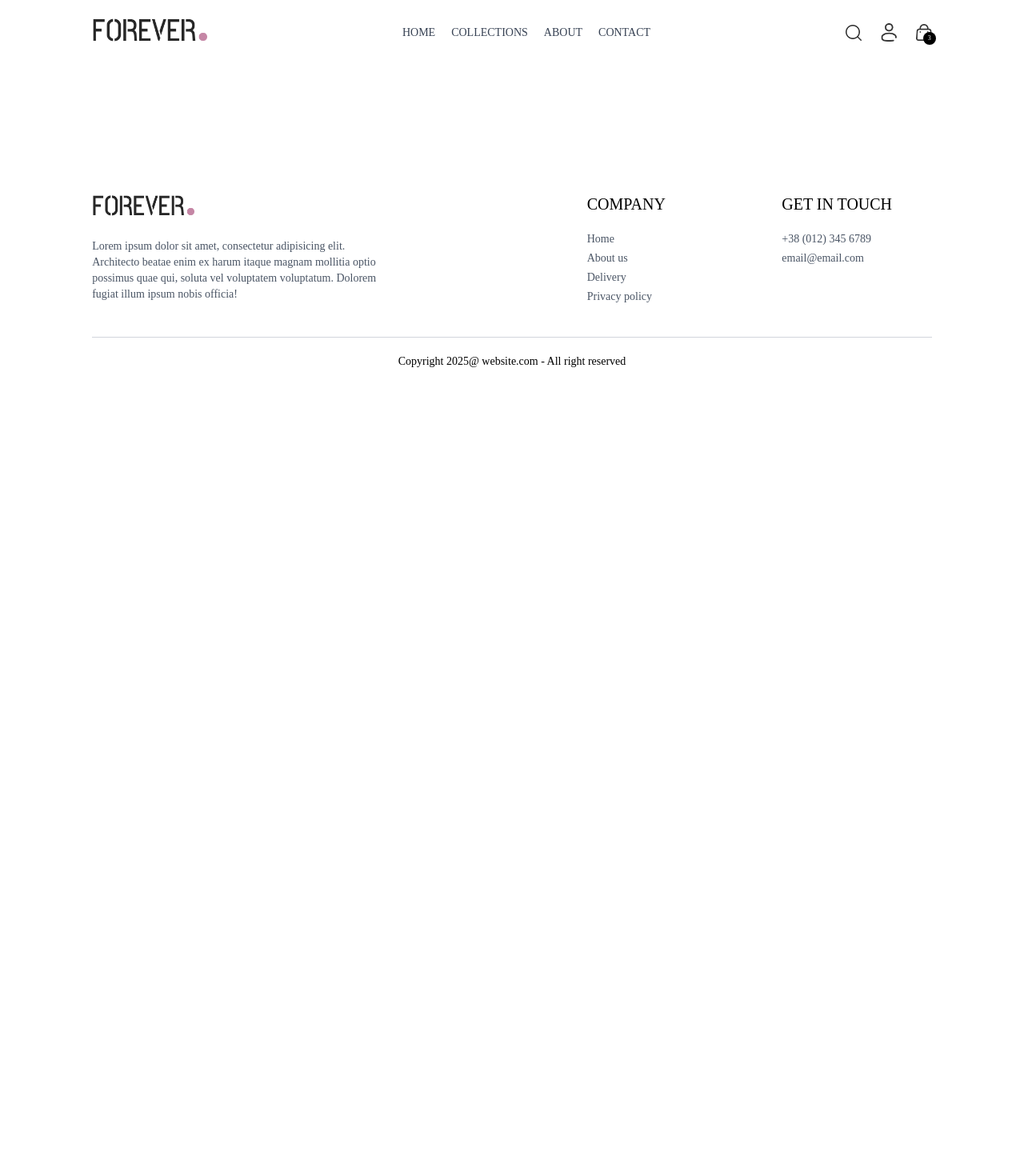
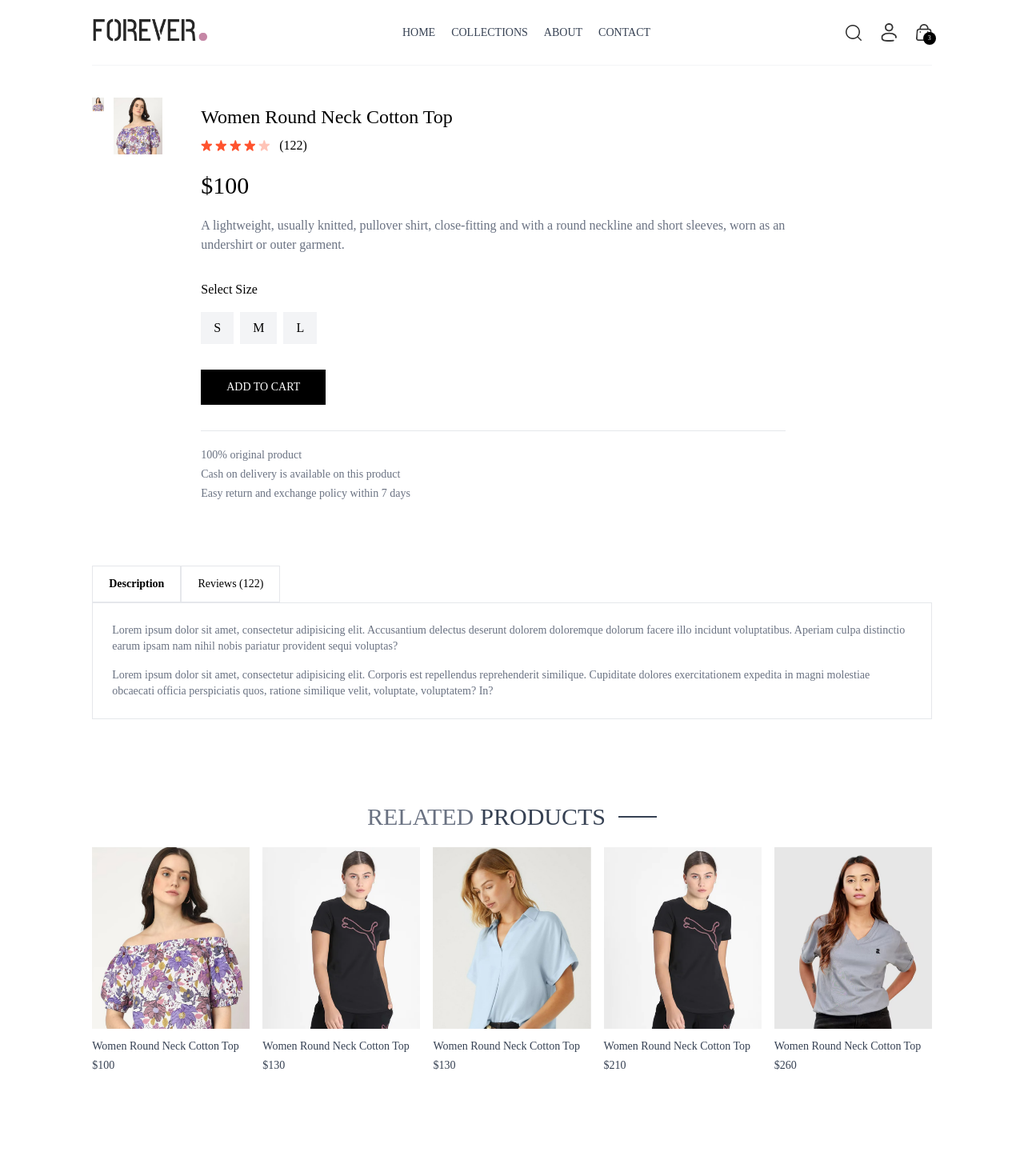
Before and after one commit to ruslansymonenko/ecommerce-client, a React (Vite) app: page /product/aaaaa in a window 1280 px wide. Shown: the top 1470 px of the page at 80% size. Before the commit the page ends 800 px from the top, so only its background shows below. Built offline with nearby package versions, Linux system fonts and the light colour scheme.

Commit message:
created page with product data

```diff
--- a/src/App.jsx
+++ b/src/App.jsx
@@ -11,11 +11,13 @@
 import Orders from './pages/Orders.jsx';
 import Navbar from './components/Navbar.jsx';
 import Footer from './components/Footer.jsx';
+import SearchBar from './components/SearchBar.jsx';
 
 const App = () => {
   return (
     <div className="px-4 sm:px-[5vw] md:px-[7vw] lg:px-[9vw]">
       <Navbar />
+      <SearchBar />
       <Routes>
         <Route path="/" element={<Home />} />
         <Route path="/collections" element={<Collections />} />
--- a/src/components/Hero.jsx
+++ b/src/components/Hero.jsx
@@ -3,7 +3,7 @@
 
 const Hero = () => {
   return (
-    <section className="flex flex-col sm:flex-row border border-gray-400">
+    <section className="flex flex-col sm:flex-row border border-gray-200">
       <div className="w-full sm:w-1/2 flex items-center justify-center py-10 sm:py-0">
         <div className="text-[#414141]">
           <div className="flex items-center gap-2">
--- a/src/components/Navbar.jsx
+++ b/src/components/Navbar.jsx
@@ -1,9 +1,20 @@
-import React, { useState } from 'react';
+import React, { useContext, useState } from 'react';
 import { assets } from '../assets/assets.js';
-import { Link, NavLink } from 'react-router-dom';
+import { Link, NavLink, useLocation, useNavigate } from 'react-router-dom';
+import { ShopContext } from '../context/ShopContext.jsx';
 
 const Navbar = () => {
   const [visible, setVisible] = useState(false);
+  const { setShowSearch } = useContext(ShopContext);
+  const location = useLocation();
+  const navigate = useNavigate();
+
+  const handleSearchClick = () => {
+    if (!location.pathname.includes('collections')) {
+      navigate('/collections');
+    }
+    setShowSearch(true);
+  };
 
   return (
     <div className="flex items-center justify-between py-5 font-medium">
@@ -31,7 +42,12 @@
       </ul>
 
       <div className="flex items-center gap-6">
-        <img className="w-5 cursor-pointer" src={assets.search_icon} alt="search" />
+        <img
+          className="w-5 cursor-pointer"
+          src={assets.search_icon}
+          alt="search"
+          onClick={handleSearchClick}
+        />
 
         <div className="group relative">
           <img className="w-5 cursor-pointer" src={assets.profile_icon} alt="profile" />
--- a/src/components/ProductItem.jsx
+++ b/src/components/ProductItem.jsx
@@ -2,7 +2,7 @@
 import { ShopContext } from '../context/ShopContext.jsx';
 import { Link } from 'react-router-dom';
 
-const ProductItem = ({ id, image, price }) => {
+const ProductItem = ({ id, name, image, price }) => {
   const { currency } = useContext(ShopContext);
 
   return (
--- /dev/null
+++ b/src/components/RelatedProducts.jsx
@@ -0,0 +1,40 @@
+import React, { useContext, useEffect, useState } from 'react';
+import { ShopContext } from '../context/ShopContext.jsx';
+import Title from './Title.jsx';
+import ProductItem from './ProductItem.jsx';
+
+const RelatedProducts = ({ category, subcategory }) => {
+  const { products } = useContext(ShopContext);
+  const [relatedProducts, setRelatedProducts] = useState([]);
+
+  useEffect(() => {
+    if (products.length > 0) {
+      const foundedProducts = products.filter(
+        (item) => item.category === category && item.subCategory === subcategory,
+      );
+
+      setRelatedProducts(foundedProducts.slice(0, 5));
+    }
+  }, [products, category, subcategory]);
+
+  return (
+    <section className="my-24">
+      <div className="text-center text-3xl py-2">
+        <Title titleStart="RELATED" titleEnd="PRODUCTS"></Title>
+      </div>
+      <div className="grid grid-cols-2 sm:grid-cols-3 md:grid-cols-4 lg:grid-cols-5 gap-4 gap-y-6">
+        {relatedProducts.map((item, index) => (
+          <ProductItem
+            key={index}
+            id={item._id}
+            image={item.image}
+            name={item.name}
+            price={item.price}
+          />
+        ))}
+      </div>
+    </section>
+  );
+};
+
+export default RelatedProducts;
--- /dev/null
+++ b/src/components/SearchBar.jsx
@@ -0,0 +1,39 @@
+import React, { useContext, useEffect, useState } from 'react';
+import { ShopContext } from '../context/ShopContext.jsx';
+import { assets } from '../assets/assets.js';
+import { useLocation } from 'react-router-dom';
+
+const SearchBar = () => {
+  const { search, setSearch, showSearch, setShowSearch } = useContext(ShopContext);
+  const [visible, setVisible] = useState(false);
+  const location = useLocation();
+
+  useEffect(() => {
+    setVisible(location.pathname.includes('collections') && showSearch);
+  }, [location.pathname, showSearch]);
+
+  return showSearch && visible ? (
+    <div className="border-t border-b bg-gray-50 text-center">
+      <div className="inline-flex items-center justify-center border border-gray-400 px-5 py-2 my-5 mx-3 rounded-full w-3/4 sm:w-1/2">
+        <input
+          className="flex-1 outline-none bg-inherit text-sm"
+          type="text"
+          placeholder="Search..."
+          value={search}
+          onChange={(e) => {
+            setSearch(e.target.value);
+          }}
+        />
+        <img className="w-4" src={assets.search_icon} alt="search" />
+      </div>
+      <img
+        className="inline w-3 cursor-pointer"
+        src={assets.cross_icon}
+        alt="close"
+        onClick={() => setShowSearch(false)}
+      />
+    </div>
+  ) : null;
+};
+
+export default SearchBar;
--- a/src/context/ShopContext.jsx
+++ b/src/context/ShopContext.jsx
@@ -1,4 +1,4 @@
-import { createContext } from 'react';
+import { createContext, useState } from 'react';
 import { products } from '../assets/assets.js';
 
 export const ShopContext = createContext();
@@ -6,11 +6,17 @@
 const ShopContextProvider = (props) => {
   const currency = '$';
   const delivery_fee = 10;
+  const [search, setSearch] = useState('');
+  const [showSearch, setShowSearch] = useState(false);
 
   const value = {
     products,
     currency,
     delivery_fee,
+    search,
+    setSearch,
+    showSearch,
+    setShowSearch,
   };
 
   return <ShopContext.Provider value={value}>{props.children}</ShopContext.Provider>;
--- a/src/index.css
+++ b/src/index.css
@@ -10,6 +10,10 @@
     font-family: 'Roboto Slab', serif;
 }
 
+html {
+    scroll-behavior: smooth;
+}
+
 .roboto-regular {
     font-family: "Roboto", sans-serif;
     font-optical-sizing: auto;
@@ -18,6 +22,10 @@
     font-variation-settings: "wdth" 100;
 }
 
+::-webkit-scrollbar{
+    display: none;
+}
+
 @media (max-width:640px) {
     a.active {
         background-color: black;
--- a/src/pages/Collections.jsx
+++ b/src/pages/Collections.jsx
@@ -29,7 +29,7 @@
 ];
 
 const Collections = () => {
-  const { products } = useContext(ShopContext);
+  const { products, search, showSearch } = useContext(ShopContext);
   const [showFilter, setShowFilter] = useState(false);
   const [filteredProducts, setFilteredProducts] = useState([]);
   const [categoryFilters, setCategoryFilters] = useState([]);
@@ -53,10 +53,14 @@
   };
 
   const applyFilter = () => {
-    let filteredProducts = products;
+    let filtered = products;
+
+    if (showSearch && search) {
+      filtered = filtered.filter((item) => item.name.toLowerCase().includes(search.toLowerCase()));
+    }
 
     if (categoryFilters.length > 0 || subcategoryFilters.length > 0) {
-      filteredProducts = products.filter((item) => {
+      filtered = filtered.filter((item) => {
         const categoryMatch =
           categoryFilters.length > 0 ? categoryFilters.includes(item.category) : true;
         const subcategoryMatch =
@@ -66,7 +70,7 @@
       });
     }
 
-    setFilteredProducts(filteredProducts);
+    setFilteredProducts(filtered);
   };
 
   const sortProducts = () => {
@@ -88,7 +92,7 @@
   useEffect(() => {
     applyFilter();
     setSortType('relevant');
-  }, [categoryFilters, subcategoryFilters]);
+  }, [categoryFilters, subcategoryFilters, search, showSearch]);
 
   useEffect(() => {
     sortProducts();
--- a/src/pages/Product.jsx
+++ b/src/pages/Product.jsx
@@ -1,7 +1,124 @@
-import React from 'react';
+import React, { useContext, useEffect, useState } from 'react';
+import { useParams } from 'react-router-dom';
+import { ShopContext } from '../context/ShopContext.jsx';
+import { assets } from '../assets/assets.js';
+import RelatedProducts from '../components/RelatedProducts.jsx';
 
 const Product = () => {
-  return <div></div>;
+  const { productId } = useParams();
+  const { products, currency } = useContext(ShopContext);
+  const [productData, setProductData] = useState(null);
+  const [mainImage, setMainImage] = useState('');
+  const [selectedSize, setSelectedSize] = useState('');
+
+  const getProductData = () => {
+    const foundProduct = products.find((item) => item._id === productId);
+
+    if (foundProduct) {
+      setProductData(foundProduct);
+      setMainImage(foundProduct.image[0]);
+    } else {
+      setProductData(null);
+    }
+  };
+
+  useEffect(() => {
+    getProductData();
+  }, [productId]);
+
+  useEffect(() => {
+    if (productData) {
+      window.scrollTo(0, 0);
+    }
+  }, [productData]);
+
+  return productData ? (
+    <div className="border-t-1 border-gray-100 pt-10 transition-opacity ease-in duration-500 opacity-100">
+      <section className="flex gap-12 sm:gap-12 flex-col sm:flex-row">
+        <div className="flex-1 flex flex-col-reverse gap-3 sm:flex-row">
+          <div className="flex flex-col overflow-x-auto sm:overflow-y-scroll justify-between sm:justify-normal sm:w-[18.7%] w-full">
+            {productData.image.map((item, index) => (
+              <img
+                className="w-[24%] sm:w-full sm:mb-3 flex-shrink-0 cursor-pointer"
+                src={item}
+                key={index}
+                alt="image"
+                onClick={() => setMainImage(item)}
+              />
+            ))}
+          </div>
+          <div className="w-full sm:w-[80%]">
+            <img className="w-full h-auto" src={mainImage} alt="main image" />
+          </div>
+        </div>
+
+        <div>
+          <div className="flex-1">
+            <h1 className="font-medium text-2xl mt-2">{productData.name}</h1>
+            <div className="flex items-center gap-1 mt-2">
+              <img className="w-3.5" src={assets.star_icon} alt="" />
+              <img className="w-3.5" src={assets.star_icon} alt="" />
+              <img className="w-3.5" src={assets.star_icon} alt="" />
+              <img className="w-3.5" src={assets.star_icon} alt="" />
+              <img className="w-3.5" src={assets.star_dull_icon} alt="" />
+              <p className="pl-2">(122)</p>
+            </div>
+            <p className="mt-5 text-3xl font-medium">
+              {currency}
+              {productData.price}
+            </p>
+            <p className="mt-5 text-gray-500 md:w-4/5">{productData.description}</p>
+            <div className="flex flex-col gap-4 my-8">
+              <p>Select Size</p>
+              <div className="flex gap-2">
+                {productData.sizes.map((item, index) => (
+                  <button
+                    className={`py-2 px-4 bg-gray-100 transition ${item === selectedSize ? 'bg-orange-100' : ''}`}
+                    key={index}
+                    onClick={() => setSelectedSize(item)}
+                  >
+                    {item}
+                  </button>
+                ))}
+              </div>
+            </div>
+            <button className="bg-black text-white px-8 py-3 text-sm active:bg-gray-700 cursor-pointer">
+              ADD TO CART
+            </button>
+            <hr className="mt-8 sm:w-4/5 border-t-1 border-gray-200" />
+            <div className="text-sm text-gray-500 mt-5 flex flex-col gap-1">
+              <p>100% original product</p>
+              <p>Cash on delivery is available on this product</p>
+              <p>Easy return and exchange policy within 7 days</p>
+            </div>
+          </div>
+        </div>
+      </section>
+
+      <section className="mt-20">
+        <div className="flex">
+          <b className="border border-gray-200 px-5 py-3 text-sm">Description</b>
+          <p className="border border-gray-200 px-5 py-3 text-sm">Reviews (122)</p>
+        </div>
+        <div className="flex flex-col gap-4 border border-gray-200 px-6 py-6 text-sm text-gray-500">
+          <p>
+            Lorem ipsum dolor sit amet, consectetur adipisicing elit. Accusantium delectus deserunt
+            dolorem doloremque dolorum facere illo incidunt voluptatibus. Aperiam culpa distinctio
+            earum ipsam nam nihil nobis pariatur provident sequi voluptas?
+          </p>
+          <p>
+            Lorem ipsum dolor sit amet, consectetur adipisicing elit. Corporis est repellendus
+            reprehenderit similique. Cupiditate dolores exercitationem expedita in magni molestiae
+            obcaecati officia perspiciatis quos, ratione similique velit, voluptate, voluptatem? In?
+          </p>
+        </div>
+      </section>
+
+      <RelatedProducts category={productData.category} subcategory={productData.subCategory} />
+    </div>
+  ) : (
+    <div className="opacity-0">Product was not found</div>
+  );
 };
 
 export default Product;
```
